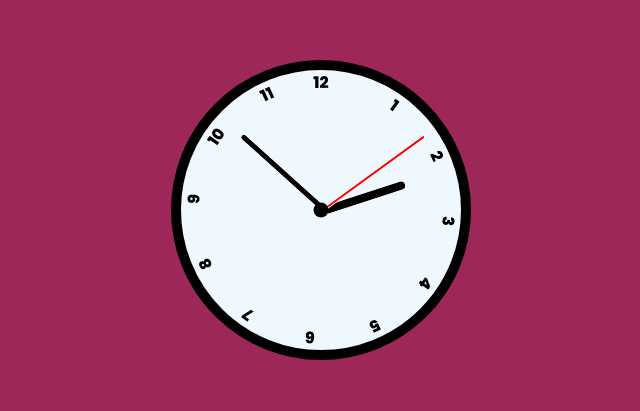
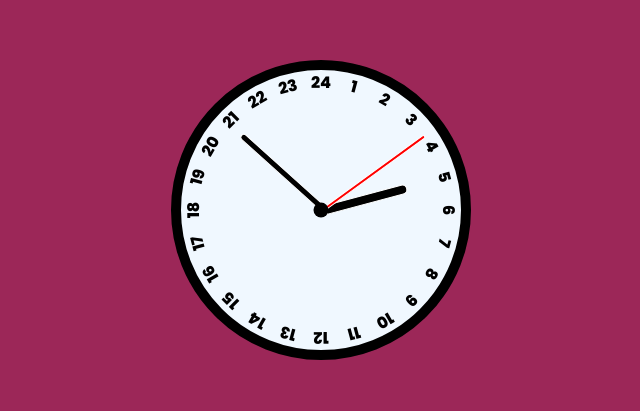
Before and after one commit to raeinking/clock, a plain HTML site: page index.html in a window 1280 px wide. Shown: the part 190-601 px from the top of the page, without its empty margins (319-959 px from the left). Drawn offline with Linux system fonts and the light colour scheme.

Commit message:
all done

```diff
--- a/app.js
+++ b/app.js
@@ -13,9 +13,7 @@ function clock() {
     //add math for rotate
     const rosecond = second * 6;
     const rominute = minute * 6;
-    const rohour = hour * 14.4;
-
-    console.log(rohour);
+    const rohour = hour * 15;
 
     secondhand.style.transform =  `rotate(${rosecond}deg)`;
     minutehand.style.transform = `rotate(${rominute}deg)`;
--- a/index.html
+++ b/index.html
@@ -27,6 +27,18 @@
         <div class="number number10">10</div>
         <div class="number number11">11</div>
         <div class="number number12">12</div>
+        <div class="number number13">13</div>
+        <div class="number number14">14</div>
+        <div class="number number15">15</div>
+        <div class="number number16">16</div>
+        <div class="number number17">17</div>
+        <div class="number number18">18</div>
+        <div class="number number19">19</div>
+        <div class="number number20">20</div>
+        <div class="number number21">21</div>
+        <div class="number number22">22</div>
+        <div class="number number23">23</div>
+        <div class="number number24">24</div>
 
 
         <script src='./app.js' defer></script>
--- a/style.css
+++ b/style.css
@@ -37,17 +37,30 @@
         text-align:center;
     }
 
-    .clock .number1 { --rotation: 35deg;}
-    .clock .number2 { --rotation: 65deg;}
-    .clock .number3 { --rotation: 95deg;}
-    .clock .number4 { --rotation: 125deg;}
-    .clock .number5 { --rotation: 155deg;}
-    .clock .number6 { --rotation: 185deg;}
-    .clock .number7 { --rotation: 215deg;}
-    .clock .number8 { --rotation: 245deg;}
-    .clock .number9 { --rotation: 275deg;}
-    .clock .number10 { --rotation: 305deg;}
-    .clock .number11 { --rotation: 335deg;}
+    .clock .number1 { --rotation: 15deg;}
+    .clock .number2 { --rotation: 30deg;}
+    .clock .number3 { --rotation: 45deg;}
+    .clock .number4 { --rotation: 60deg;}
+    .clock .number5 { --rotation: 75deg;}
+    .clock .number6 { --rotation: 90deg;}
+    .clock .number7 { --rotation: 105deg;}
+    .clock .number8 { --rotation: 120deg;}
+    .clock .number9 { --rotation: 135deg;}
+    .clock .number10 { --rotation: 150deg;}
+    .clock .number11 { --rotation: 165deg;}
+    .clock .number12 { --rotation: 180deg;}
+    .clock .number13 { --rotation: 195deg;}
+    .clock .number14 { --rotation: 210deg;}
+    .clock .number15 { --rotation: 225deg;}
+    .clock .number16 { --rotation: 240deg;}
+    .clock .number17 { --rotation: 255deg;}
+    .clock .number18 { --rotation: 270deg;}
+    .clock .number19 { --rotation: 285deg;}
+    .clock .number20 { --rotation: 300deg;}
+    .clock .number21 { --rotation: 315deg;}
+    .clock .number22 { --rotation: 330deg;}
+    .clock .number23 { --rotation: 345deg;}
+    .clock .number24 { --rotation: 0deg;}
 
 
 
```
